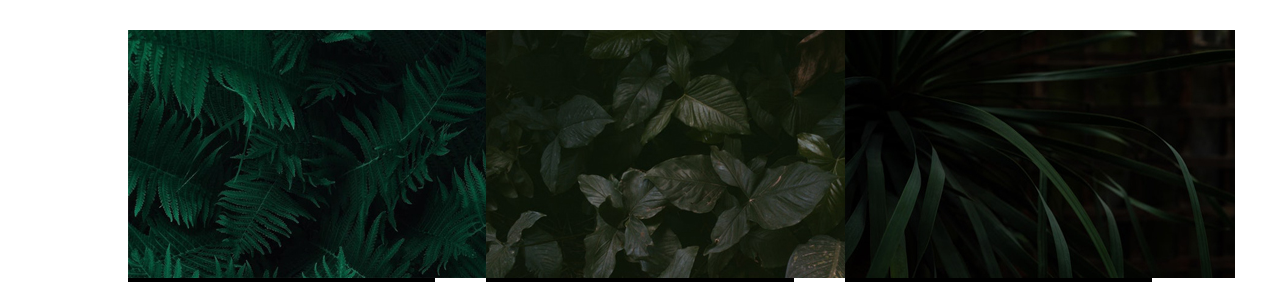
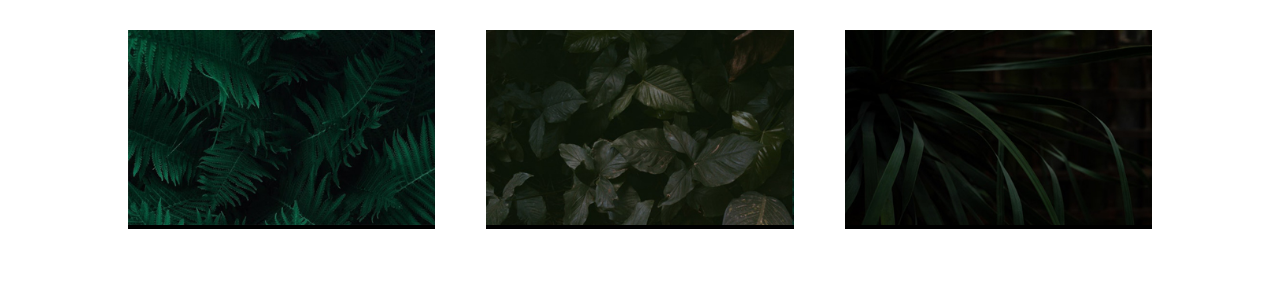
Before and after one commit to mihau1987/FrontEndProjects, a plain HTML site: page 02_Project/index.html in a window 1280 px wide. Shown: the part 666-952 px from the top of the page. Drawn offline with Linux system fonts and the light colour scheme.

Commit message:
02_Project

```diff
--- a/02_Project/css/styles.css
+++ b/02_Project/css/styles.css
@@ -52,8 +52,8 @@ header nav ul li {
   width: 30%;
 }
 
-.col img {
-  max-width: 100%;
+.col2 img {
+  width: 100%;
 }
 
 section {
```
